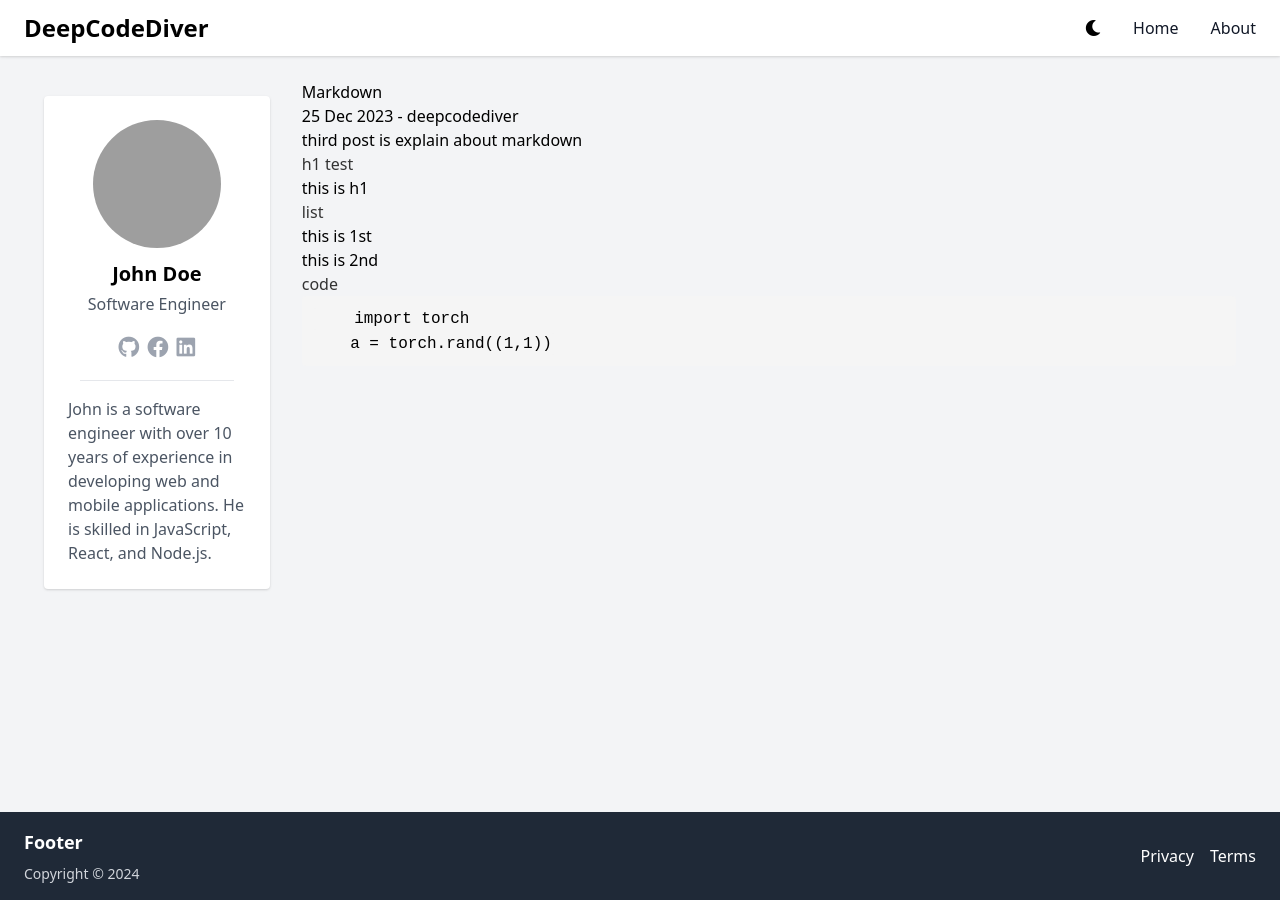
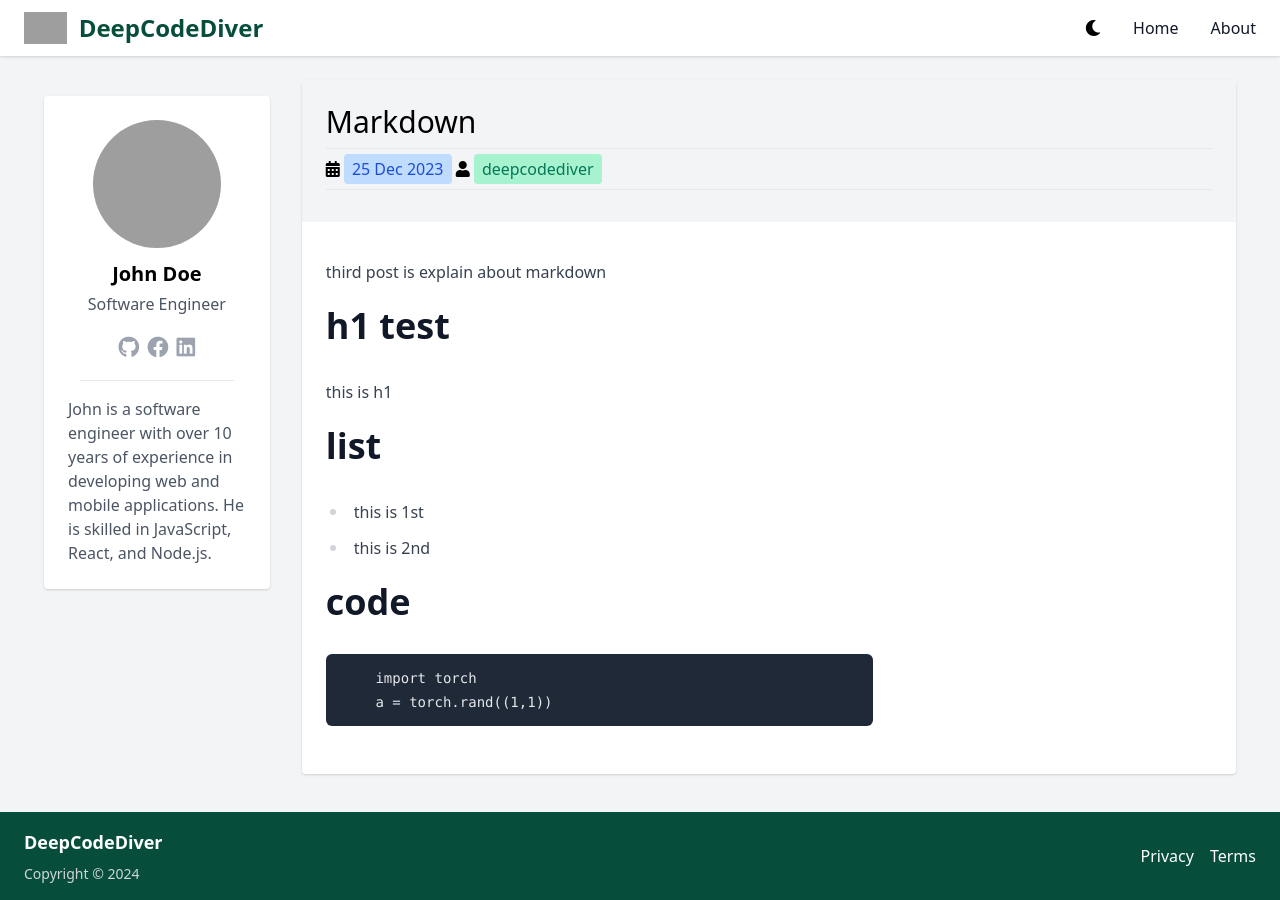
Before and after one commit to DeepCodeDiver/DeepCodeDiver.github.io, a Jekyll site: the page built from _posts/2023-12-25-markdown.md, in a window 1280 px wide. Built offline with Jekyll 4.4.1, drawn with Linux system fonts in a browser that asks for light colours; grey boxes are pictures that could not be loaded.

Commit message:
Feat: add Markdown CSS and post style

````diff
--- a/_includes/footer.html
+++ b/_includes/footer.html
@@ -1,8 +1,8 @@
-<footer class="bg-gray-800 text-white">
+<footer class="bg-green-900 text-white">
     <div class="container mx-auto px-6 py-4">
       <div class="flex justify-between items-center">
         <div>
-          <h3 class="text-lg font-bold">Footer</h3>
+          <h3 class="text-lg font-bold">{{site.title}}</h3>
           <p class="mt-2 text-sm text-gray-300">Copyright © 2024</p>
         </div>
         <div>
--- a/_includes/navigation.html
+++ b/_includes/navigation.html
@@ -4,8 +4,9 @@
 <!-- <nav class="bg-white dark:bg-gray-900 fixed w-full z-20 top-0 start-0 border-b border-gray-200 dark:border-gray-600"> -->
     <!-- <div class="container max-w-screen-xl mx-auto flex flex-wrap items-center justify-between p-4"> -->
       <a href="/" class="flex items-center space-x-3 rtl:space-x-reverse">
-          <!-- <img src="https://flowbite.com/docs/images/logo.svg" class="h-8" alt="Flowbite Logo" /> -->
-          <span class="self-center text-2xl font-semibold whitespace-nowrap dark:text-white">{{site.title}}</span>
+
+          <img src="https://icons8.com/icons/set/diver" class="h-8" alt="Flowbite Logo" />
+          <span class="self-center text-2xl font-semibold whitespace-nowrap text-green-900 dark:text-white">{{site.title}}</span>
 
       </a>
       <div class="flex">
--- a/_layouts/post.html
+++ b/_layouts/post.html
@@ -1,9 +1,19 @@
 ---
 layout: default
 ---
-<h1>{{ page.title }}</h1>
-<p>{{ page.date | date_to_string }} - {{ page.author }}</p>
 
-<div class="markdown">
-{{ content }}
+<div class="bg-white rounded shadow ">
+    <div class="bg-gray-100 flex-col w-full mb-3 p-6">
+        <h1 class="text-3xl">{{ page.title }}</h1>
+        <hr class="my-2">
+            <i class="fas fa-calendar-alt"></i>
+            <span class="bg-blue-200 text-blue-700 px-2 py-1 rounded">{{ page.date | date_to_string }}</span>
+            <i class="fas fa-user"></i>
+            <span class="bg-green-200 text-green-700 px-2 py-1 rounded">{{ page.author }}</span>
+        <hr class="my-2">
+    </div>
+
+    <div class="prose p-6">
+        {{ content }}
+    </div>
 </div>
--- a/_posts/2023-12-25-markdown.md
+++ b/_posts/2023-12-25-markdown.md
@@ -14,7 +14,7 @@ this is h1
 - this is 2nd
 
 # code
-```python
+``` python
     import torch
     a = torch.rand((1,1))
 ```
--- a/_sass/base.scss
+++ b/_sass/base.scss
@@ -1,3 +1,3 @@
 .current {
-    color: green;
+    color: #1B5E20;
 }
--- a/_sass/markdown.scss
+++ b/_sass/markdown.scss
@@ -1,37 +1,306 @@
-.markdown {
-    h1, h2, h3, h4, h5, h6 {
-        color: #333;
-    }
+.prose {
+    color: #374151;
+    max-width:65ch
+}
 
-    p {
-        line-height: 1.5;
-    }
+.prose [class ~=lead] {
+    color: #4b5563;
+    font-size: 1.25em;
+    line-height: 1.6;
+    margin-bottom: 1.2em;
+    margin-top:1.2em
+}
 
-    a {
-        color: #008cba;
-        text-decoration: none;
+.prose a {
+    color: #111827;
+    font-weight: 500;
+    text-decoration:underline
+}
 
-        &:hover {
-            text-decoration: underline;
-        }
-    }
+.prose strong {
+    color: #111827;
+    font-weight:600
+}
 
-    code {
-        font-family: 'Courier New', Courier, monospace;
-        background-color: #f5f5f5;
-        padding: 2px 4px;
-        border-radius: 4px;
-    }
+.prose ol[type=a], .prose ol[type=a s] {
+    --list-counter-style:lower-alpha
+}
 
-    pre {
-        background-color: #f5f5f5;
-        padding: 10px;
-        border-radius: 4px;
-    }
+.prose ol[type=i], .prose ol[type=i s] {
+    --list-counter-style: lower-roman
+}
 
-    blockquote {
-        border-left: 4px solid #333;
-        padding-left: 10px;
-        color: #666;
-    }
+.prose ol[type="1"] {
+    --list-counter-style:decimal
 }
+
+.prose ol > li {
+    padding-left: 1.75em;
+    position:relative
+}
+
+.prose ol > li:before {
+    color: #6b7280;
+    content: counter(list-item, var(--list-counter-style, decimal)) ".";
+    font-weight: 400;
+    left: 0;
+    position:absolute
+}
+
+.prose ul > li {
+    padding-left: 1.75em;
+    position:relative
+}
+
+.prose ul > li:before {
+    background-color: #d1d5db;
+    border-radius: 50%;
+    content: "";
+    height: .375em;
+    left: .25em;
+    position: absolute;
+    top: .6875em;
+    width:.375em
+}
+
+.prose hr {
+    border-color: #e5e7eb;
+    border-top-width: 1px;
+    margin-bottom: 3em;
+    margin-top:3em
+}
+
+.prose blockquote {
+    border-left-color: #e5e7eb;
+    border-left-width: .25rem;
+    color: #111827;
+    font-style: italic;
+    font-weight: 500;
+    margin-bottom: 1.6em;
+    margin-top: 1.6em;
+    padding-left: 1em;
+    quotes: "\201C""\201D""\2018""\2019"
+}
+
+.prose blockquote p:first-of-type:before {
+    content:open-quote
+}
+
+.prose blockquote p:last-of-type:after {
+    content:close-quote
+}
+
+.prose h1 {
+    color: #111827;
+    font-size: 2.25em;
+    font-weight: 800;
+    line-height: 1.1111111;
+    margin-bottom: .8888889em;
+    margin-top:0
+}
+
+.prose h2 {
+    color: #111827;
+    font-size: 1.5em;
+    font-weight: 700;
+    line-height: 1.3333333;
+    margin-bottom: 1em;
+    margin-top:2em
+}
+
+.prose h3 {
+    font-size: 1.25em;
+    line-height: 1.6;
+    margin-bottom: .6em;
+    margin-top:1.6em
+}
+
+.prose h3, .prose h4 {
+    color: #111827;
+    font-weight:600
+}
+
+.prose h4 {
+    line-height: 1.5;
+    margin-bottom: .5em;
+    margin-top:1.5em
+}
+
+.prose figure figcaption {
+    color: #6b7280;
+    font-size: .875em;
+    line-height: 1.4285714;
+    margin-top:.8571429em
+}
+
+.prose code {
+    color: #111827;
+    font-size: .875em;
+    font-weight:600
+}
+
+.prose code:after, .prose code:before {
+    content: "`"
+}
+
+.prose a code {
+    color:#111827
+}
+
+.prose pre {
+    background-color: #1f2937;
+    border-radius: .375rem;
+    color: #e5e7eb;
+    font-size: .875em;
+    line-height: 1.7142857;
+    margin-bottom: 1.7142857em;
+    margin-top: 1.7142857em;
+    overflow-x: auto;
+    padding:.8571429em 1.1428571em
+}
+
+.prose pre code {
+    background-color: transparent;
+    border-radius: 0;
+    border-width: 0;
+    color: inherit;
+    font-family: inherit;
+    font-size: inherit;
+    font-weight: 400;
+    line-height: inherit;
+    padding:0
+}
+
+.prose pre code:after, .prose pre code:before {
+    content:none
+}
+
+.prose table {
+    font-size: .875em;
+    line-height: 1.7142857;
+    margin-bottom: 2em;
+    margin-top: 2em;
+    table-layout: auto;
+    text-align: left;
+    width:100%
+}
+
+.prose thead {
+    border-bottom-color: #d1d5db;
+    border-bottom-width: 1px;
+    color: #111827;
+    font-weight:600
+}
+
+.prose thead th {
+    padding-bottom: .5714286em;
+    padding-left: .5714286em;
+    padding-right: .5714286em;
+    vertical-align:bottom
+}
+
+.prose tbody tr {
+    border-bottom-color: #e5e7eb;
+    border-bottom-width:1px
+}
+
+.prose tbody tr:last-child {
+    border-bottom-width:0
+}
+
+.prose tbody td {
+    padding: .5714286em;
+    vertical-align:top
+}
+
+.prose {
+    font-size: 1rem;
+    line-height:1.75
+}
+
+.prose p {
+    margin-bottom: 1.25em;
+    margin-top:1.25em
+}
+
+.prose figure, .prose img, .prose video {
+    margin-bottom: 2em;
+    margin-top:2em
+}
+
+.prose figure > * {
+    margin-bottom: 0;
+    margin-top:0
+}
+
+.prose h2 code {
+    font-size:.875em
+}
+
+.prose h3 code {
+    font-size:.9em
+}
+
+.prose ol, .prose ul {
+    margin-bottom: 1.25em;
+    margin-top:1.25em
+}
+
+.prose li {
+    margin-bottom: .5em;
+    margin-top:.5em
+}
+
+.prose > ul > li p {
+    margin-bottom: .75em;
+    margin-top:.75em
+}
+
+.prose > ul > li > :first-child {
+    margin-top:1.25em
+}
+
+.prose > ul > li > :last-child {
+    margin-bottom:1.25em
+}
+
+.prose > ol > li > :first-child {
+    margin-top:1.25em
+}
+
+.prose > ol > li > :last-child {
+    margin-bottom:1.25em
+}
+
+.prose ol ol, .prose ol ul, .prose ul ol, .prose ul ul {
+    margin-bottom: .75em;
+    margin-top:.75em
+}
+
+.prose h2 + *, .prose h3 + *, .prose h4 + *, .prose hr + * {
+    margin-top:0
+}
+
+.prose thead th:first-child {
+    padding-left:0
+}
+
+.prose thead th:last-child {
+    padding-right:0
+}
+
+.prose tbody td:first-child {
+    padding-left:0
+}
+
+.prose tbody td:last-child {
+    padding-right:0
+}
+
+.prose > :first-child {
+    margin-top:0
+}
+
+.prose > :last-child {
+    margin-bottom:0
+}
````
Also changed, not shown: 10 other files.
